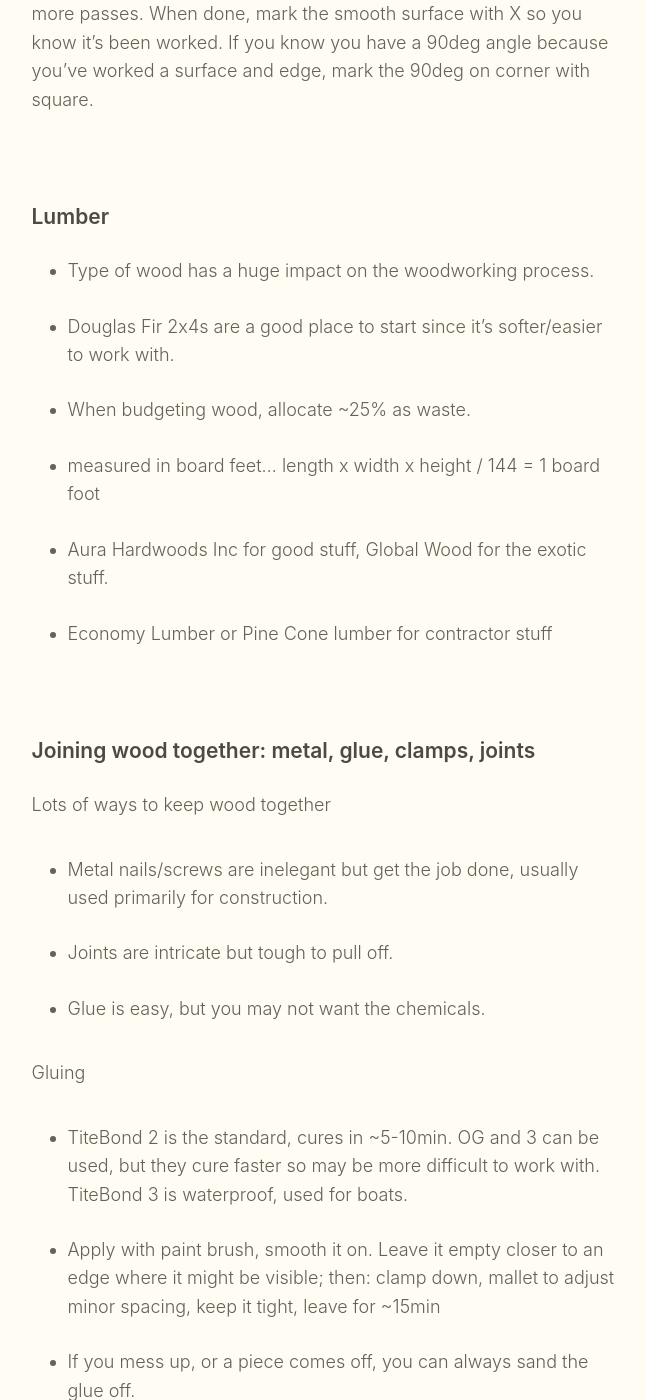
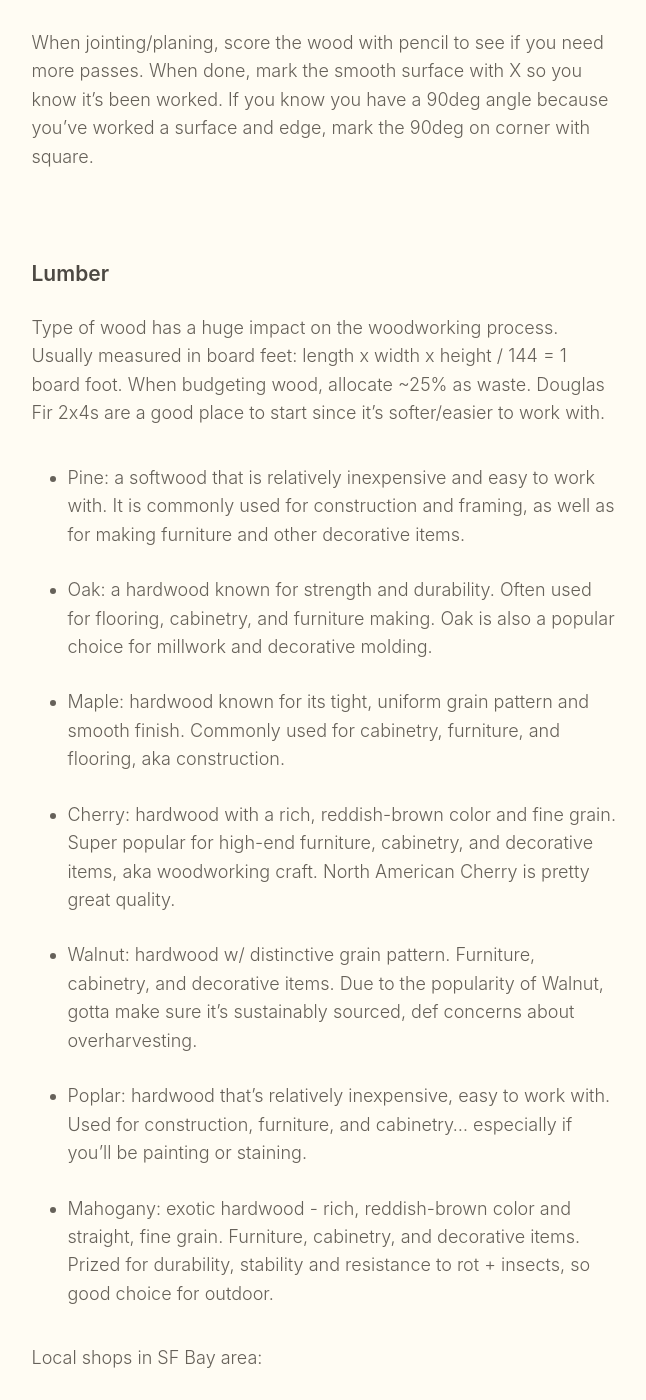
Before and after one commit to paulmederos/pm17, a Jekyll site: the page built from _posts/2023-01-13-woodworking.md, in a window 1280 px wide and 1400 px high, scrolled down 2347 px. Shown: the whole window, without its empty margins (315-961 px from the left). Built offline with Jekyll 4.4.1, drawn with Linux system fonts in a browser that asks for light colours; some web fonts are replaced; some of the changed text lies outside the part shown.

Commit message:
Update 2023-01-13-woodworking.md

```diff
--- a/_posts/2023-01-13-woodworking.md
+++ b/_posts/2023-01-13-woodworking.md
@@ -20,8 +20,8 @@
   - **Band saw** - for freehand cuts. best to draw a line and then a dotted line. make sure blade is parallel to line. sometimes better to cut a full piece off halfway so it’s easier to work with instead of doing a longer complex shape cut. You’ll usually sand after a bandsaw to smooth the curves. Never go backwards in a cut.
   - **Sander** - to smooth rough surfaces, makes wood look and feel nice.  vertical and round. make sure if round you sand on the side moving down.
   - **Jointer** - flattens a surface/edge so you have a completely flat side to “join” with others
-  - **Planer** - like a joiner, but done differently? requires a flat surface bottom.
-  - **Eouter table** - go in one direction. go fast, because the blade is spinning 30k RPM, and will burn the wood or rough it up if you go too slow or sit still for too long
+  - **Planer** - like a joiner, but done differently? requires a flat surface bottom. You can adjust height to adjust depth of cut. Use a push stick.
+  - **Router table** - used to round edges. go in one direction. go fast, because the blade is spinning 30k RPM, and will burn the wood or rough it up if you go too slow or sit still for too long. Lots of different bits.
   - **Barrel sander** - sands a flat surface, can adjust height to shave off what you want to shave off
   - **Orbital sander** - handheld sander, usually used for larger flat surfaces (eg. table tops)
 
@@ -32,12 +32,20 @@
 When jointing/planing, score the wood with pencil to see if you need more passes. When done, mark the smooth surface with X so you know it’s been worked. If you know you have a 90deg angle because you’ve worked a surface and edge, mark the 90deg on corner with square.
 
 ### Lumber
-  - Type of wood has a huge impact on the woodworking process.
-  - Douglas Fir 2x4s are a good place to start since it's softer/easier to work with.
-  - When budgeting wood, allocate ~25% as waste.
-  - measured in board feet… length x width x height / 144 = 1 board foot
-  - Aura Hardwoods Inc for good stuff, Global Wood for the exotic stuff.
-  - Economy Lumber or Pine Cone lumber for contractor stuff
+Type of wood has a huge impact on the woodworking process. Usually measured in board feet: length x width x height / 144 = 1 board foot. When budgeting wood, allocate ~25% as waste. Douglas Fir 2x4s are a good place to start since it's softer/easier to work with.
+  - Pine: a softwood that is relatively inexpensive and easy to work with. It is commonly used for construction and framing, as well as for making furniture and other decorative items.
+  - Oak: a hardwood known for strength and durability. Often used for flooring, cabinetry, and furniture making. Oak is also a popular choice for millwork and decorative molding.
+  - Maple: hardwood known for its tight, uniform grain pattern and smooth finish. Commonly used for cabinetry, furniture, and flooring, aka construction.
+  - Cherry: hardwood with a rich, reddish-brown color and fine grain. Super popular for high-end furniture, cabinetry, and decorative items, aka woodworking craft. North American Cherry is pretty great quality.
+  - Walnut: hardwood w/ distinctive grain pattern. Furniture, cabinetry, and decorative items. Due to the popularity of Walnut, gotta make sure it's sustainably sourced, def concerns about overharvesting.
+  - Poplar: hardwood that's relatively inexpensive, easy to work with. Used for construction, furniture, and cabinetry... especially if you'll be painting or staining.
+  - Mahogany: exotic hardwood - rich, reddish-brown color and straight, fine grain. Furniture, cabinetry, and decorative items. Prized for durability, stability and resistance to rot + insects, so good choice for outdoor.
+
+Local shops in SF Bay area:
+  - Aura Hardwoods Inc for good stuff
+  - Global Wood for the exotic stuff.
+  - Economy Lumber or Pine Cone lumber for contractor grade / bulk stuff
+  - Home Depot / Lowes good for cheaper pieces, smaller amounts
 
 
 ### Joining wood together: metal, glue, clamps, joints
@@ -46,7 +54,7 @@
   - Joints are intricate but tough to pull off.
   - Glue is easy, but you may not want the chemicals.
 
-Gluing
+Gluing basics, how-to, and tips
   - TiteBond 2 is the standard, cures in ~5-10min. OG and 3 can be used, but they cure faster so may be more difficult to work with. TiteBond 3 is waterproof, used for boats.
   - Apply with paint brush, smooth it on. Leave it empty closer to an edge where it might be visible; then: clamp down, mallet to adjust minor spacing, keep it tight, leave for ~15min
   - If you mess up, or a piece comes off, you can always sand the glue off.
@@ -54,3 +62,8 @@
 
 ### Finishing, stains, sealing, painting
 - Woodworkers try to avoid finishers, rather let the natural beauty and properties of the wood speak for themselves.
+
+### Where to learn + do woodworking
+- Woodworking for Mere Mortals is a great YouTube channel to start with
+- Find a local woodshop. Many counties have affordable (~$100 per) classes you can take. You get an expert, guidance, and all the tools you need.
+- Find a local maker space. Instead of buying all the tools for home, you can find a workshop that's got it all where you can be a member.
```
